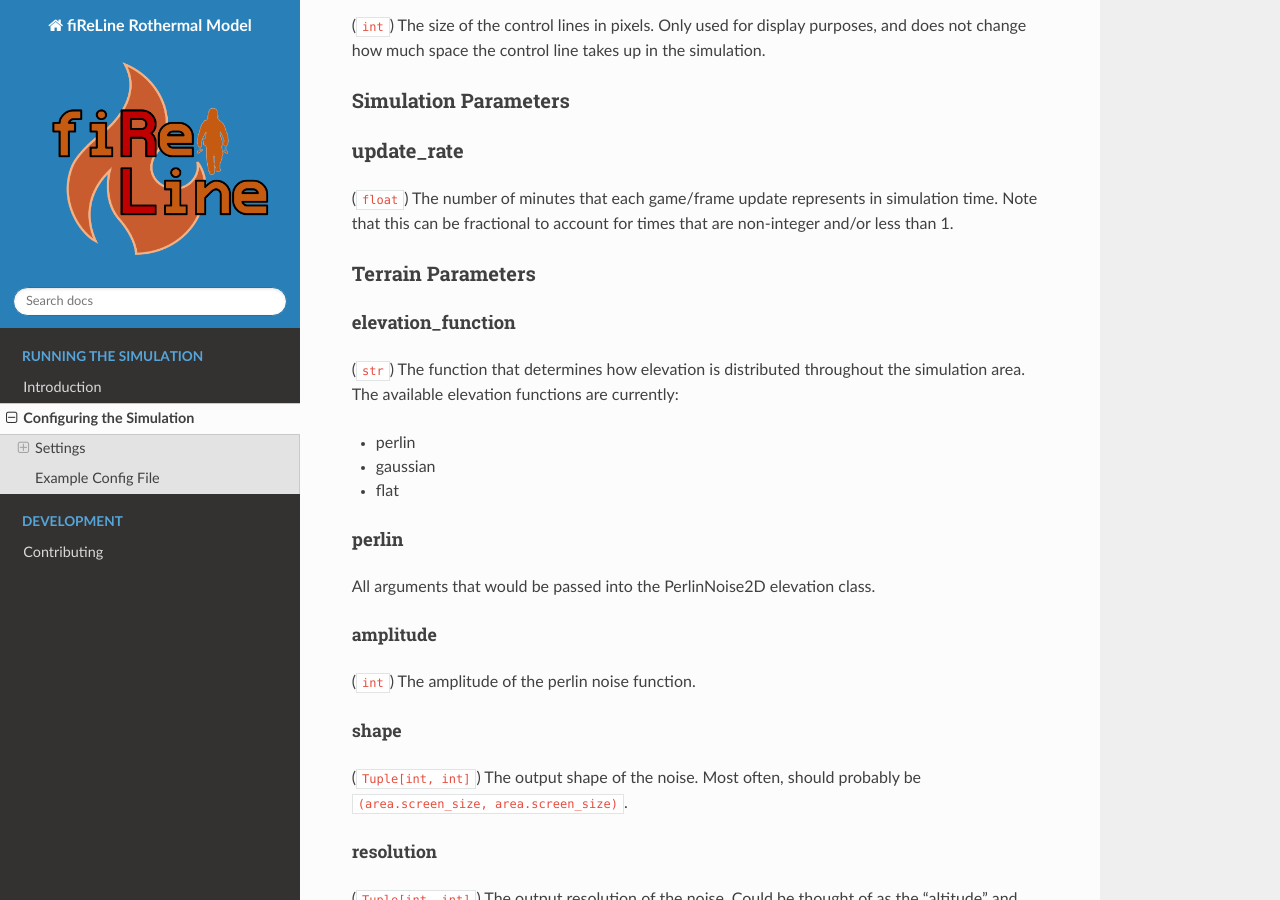
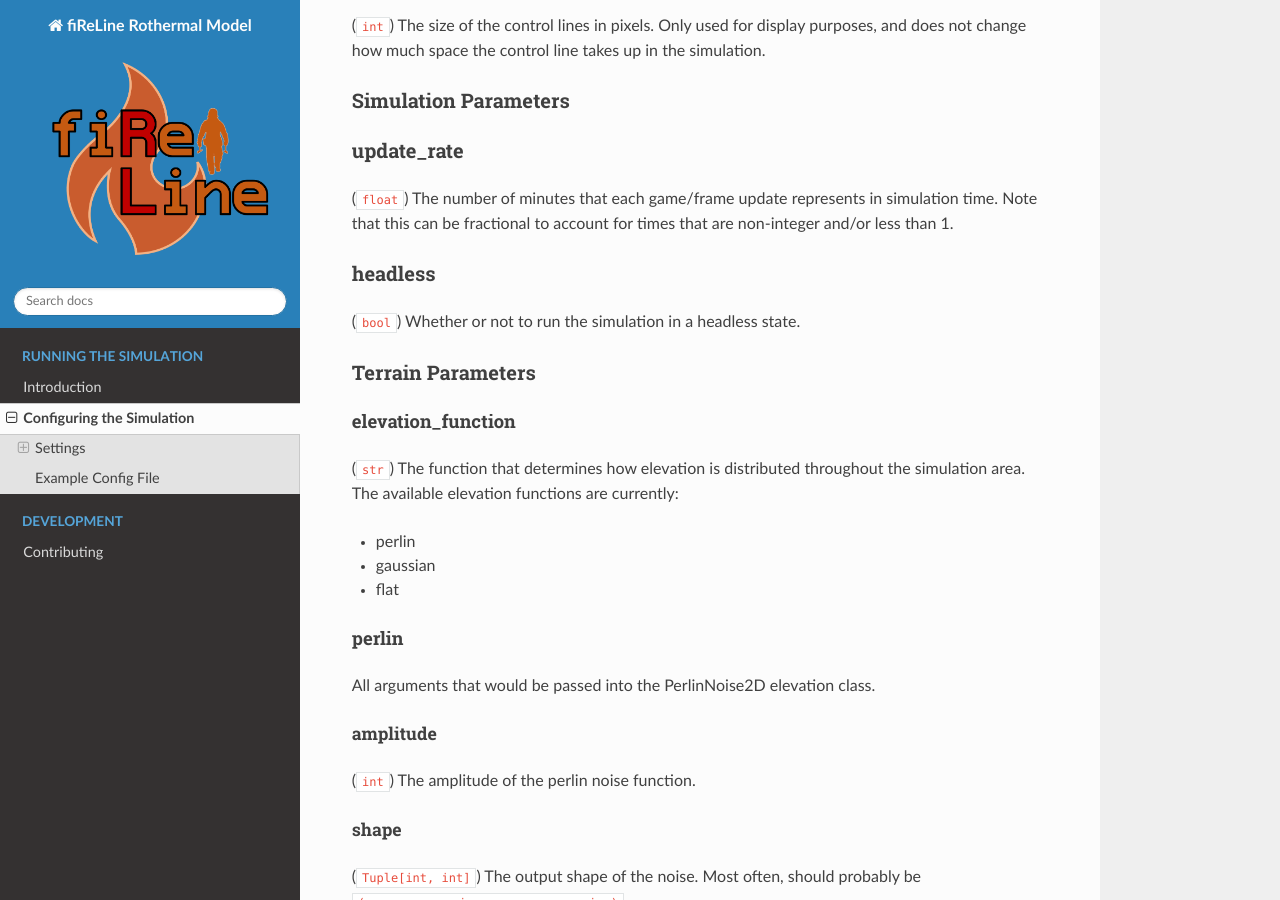
Before and after one commit to mitrefireline/simfire, a Sphinx documentation site: the page built from docs/source/config.md, in a window 1280 px wide and 900 px high, scrolled down 979 px. Built offline with Sphinx 7.4.7 and the Read the Docs theme 2.0.0, drawn with Linux system fonts in a browser that asks for light colours; pages that are not in the unit, such as notebooks, are missing from menus; some of the changed text lies outside the part shown.

Commit message:
Update docs and config.yml to include headless

```diff
--- a/config.yml
+++ b/config.yml
@@ -11,6 +11,7 @@ display:
 
 simulation:
   update_rate: 1
+  headless: true
 
 terrain:
   elevation_function: perlin
--- a/docs/source/config.md
+++ b/docs/source/config.md
@@ -42,6 +42,10 @@ change how much space the control line takes up in the simulation.
 (`float`)
 The number of minutes that each game/frame update represents in simulation time. Note
 that this can be fractional to account for times that are non-integer and/or less than 1.
+
+### headless
+(`bool`)
+Whether or not to run the simulation in a headless state.
 
 
 ### Terrain Parameters
```
Also changed, not shown: other parts of docs/source/config.md (+2 -1 lines).
